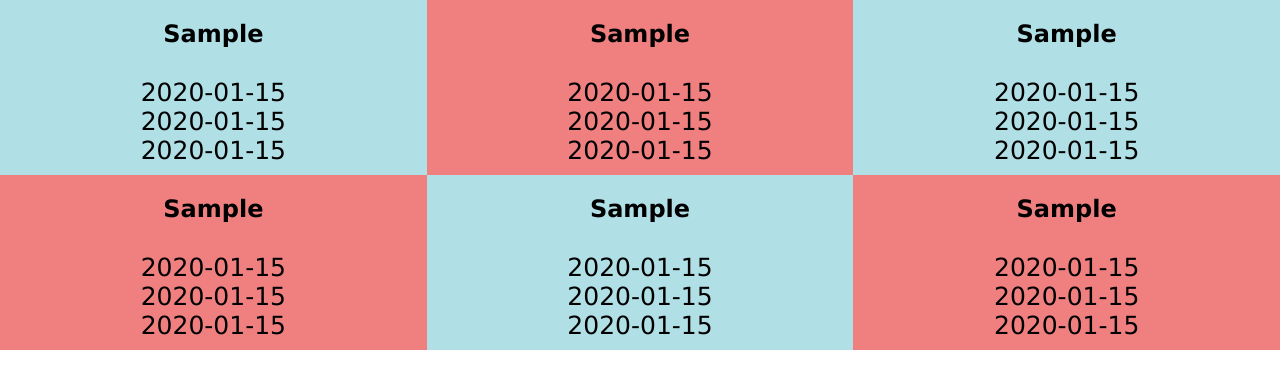
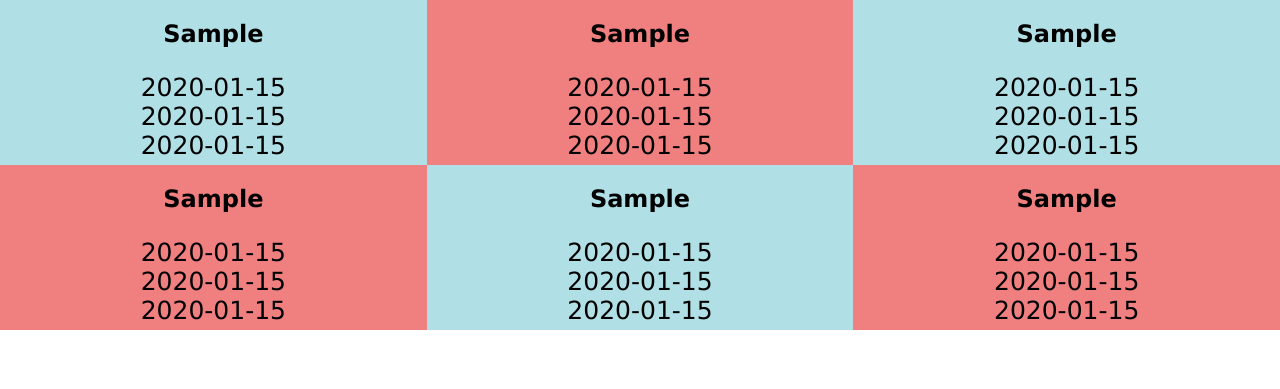
Before and after one commit to sslipetz/ttcTimes, a Flask app: template templates/index.html in a window 1280 px wide. Shown: the top 389 px of the page. Run offline with Flask 2, Linux system fonts and the light colour scheme; the template is opened without the code that fills it: most values are stand-ins (such as "Sample title", 1, 10 or a date in 2020); some libraries are stand-ins or nearby versions.

Commit message:
resizing for display

```diff
--- a/templates/index.html
+++ b/templates/index.html
@@ -23,12 +23,12 @@ h4 {
 
 p {
 font-size: 25px;
-padding: 10px;
+padding: 5px;
 margin: 0;
 }
 h2{
 <!--margin: 0;-->
-padding: 10px;
+padding-top: 5px;
 }
 </style>
 </head>
```
